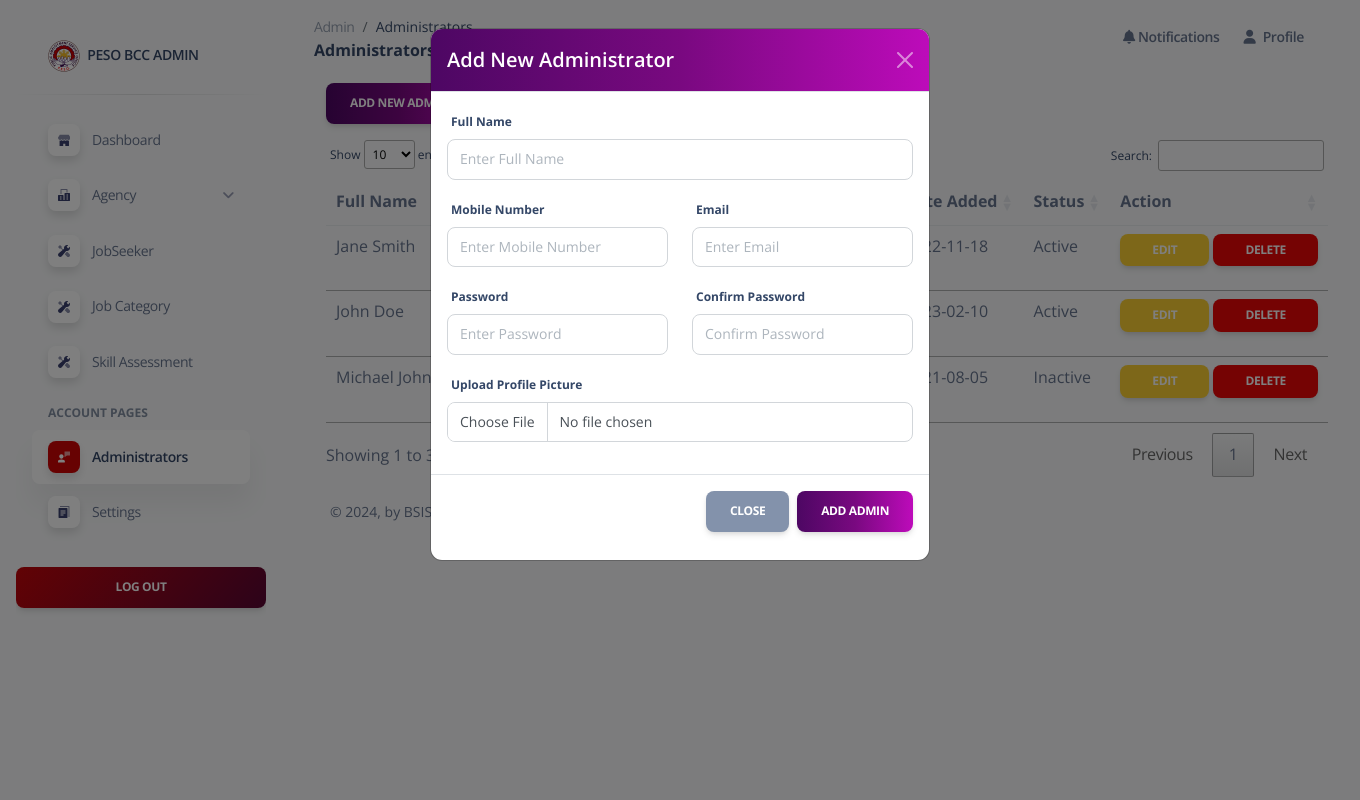
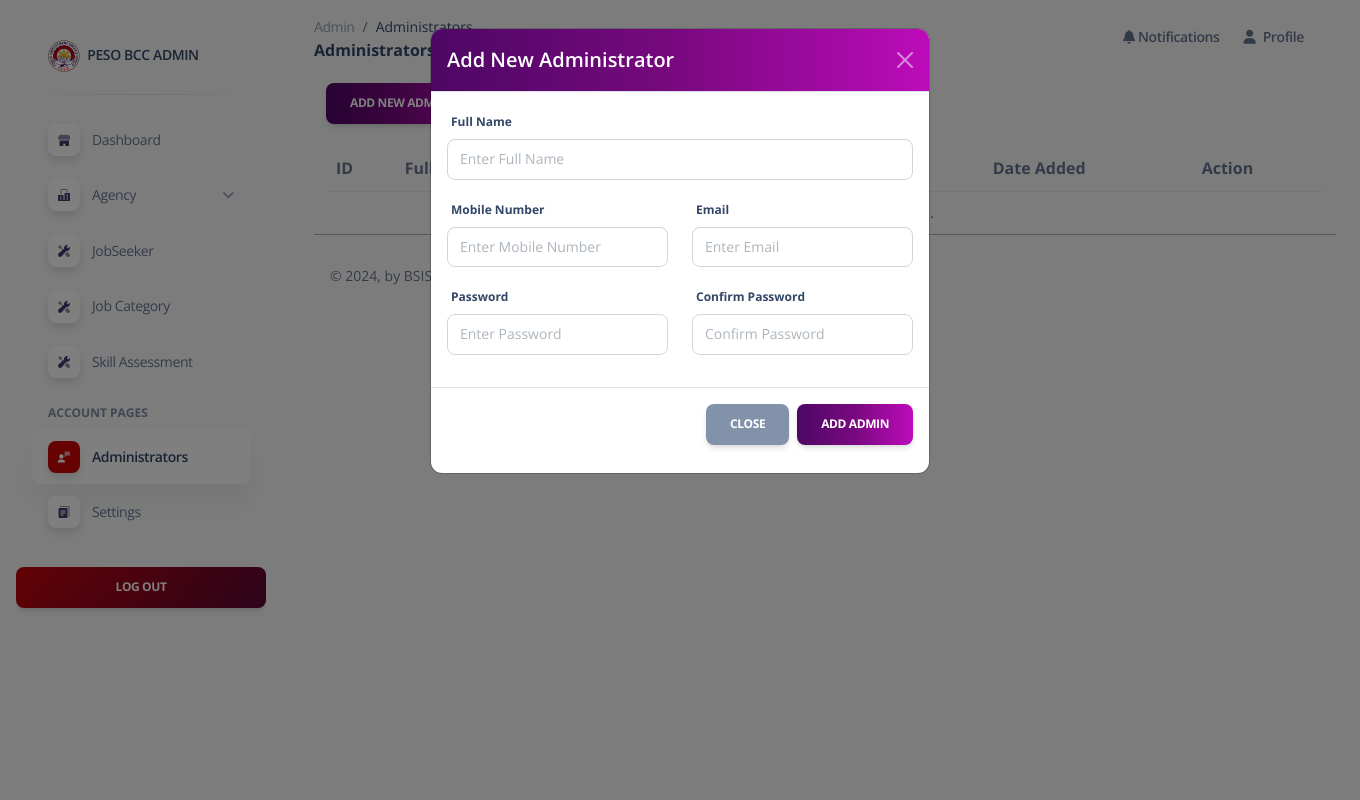
Before and after one commit to Tshmytzn/Jobportal_capstone, a Laravel app: page /Admin/Administrators in a window 1360 px wide, after a click on "ADD NEW ADMIN". Run offline with Laravel 12, Linux system fonts and the light colour scheme; the visitor is signed in with stand-in values (Sample User, id 1); data comes from the database, SQL or seed files in the repository; some libraries are stand-ins or nearby versions.

Commit message:
added backend for displaying admin accounts and create admin

```diff
--- a/app/Http/Controllers/AdminController.php
+++ b/app/Http/Controllers/AdminController.php
@@ -20,6 +20,42 @@
 
         return view('Admin.Settings', compact('admin'));
     }
+
+    public function showAllAdmins()
+    {
+        $user_id = session('user_id');
+
+        $admins = Admins::where('id', '!=', $user_id)->get();
+
+        return view('Admin.admins', compact('admins'));
+    }
+
+    public function createAdmin(Request $request)
+    {
+        try {
+
+            $validatedData = $request->validate([
+                'name' => 'required|string|max:255',
+                'contact_number' => 'required|string|max:20',
+                'email' => 'required|email|unique:admins,admin_email',
+                'password' => 'required|string|min:8|confirmed',
+            ]);
+
+
+            $admin = new Admins();
+            $admin->admin_name = $validatedData['name'];
+            $admin->admin_mobile = $validatedData['contact_number'];
+            $admin->admin_email = $validatedData['email'];
+            $admin->admin_password = bcrypt($validatedData['password']);
+            $admin->admin_profile = null;
+            $admin->save();
+
+            return response()->json(['success' => true, 'message' => 'Admin created successfully']);
+        } catch (\Exception $e) {
+            return response()->json(['success' => false, 'error' => $e->getMessage()], 500);
+        }
+    }
+
 
     public function UpdateAdmin(Request $request)
     {
--- a/resources/views/Admin/admins.blade.php
+++ b/resources/views/Admin/admins.blade.php
@@ -22,48 +22,34 @@
                         <table id="example" class="table table-hover" style="width:100%">
                         <thead>
                             <tr>
+                                <th>ID</th>
                                 <th>Full Name</th>
                                 <th>Email</th>
                                 <th>Contact Number</th>
                                 <th>Date Added</th>
-                            <th>Status</th>
                                 <th>Action</th>
                             </tr>
                         </thead>
                         <tbody>
+                            @if($admins->isEmpty())
                             <tr>
-                            <td>John Doe</td>
-                            <td>john.doe@example.com</td>
-                            <td>0917-123-4567</td>
-                            <td>2023-02-10</td>
-                            <td>Active</td>
+                                <td colspan="6" class="text-center">No admin accounts available.</td>
+                            </tr>
+                        @else
+                            @foreach ($admins as $admin)
+                                <tr>
+                                    <td>{{$admin->id}}</td>
+                                    <td>{{$admin->admin_name}}</td>
+                                    <td>{{$admin->admin_email}}</td>
+                                    <td>{{$admin->admin_mobile}}</td>
+                                    <td>{{$admin->created_at}}</td>
                                     <td>
                                         <button class="btn btn-sm btn-warning">Edit</button>
                                         <button class="btn btn-sm btn-danger">Delete</button>
                                     </td>
                                 </tr>
-                        <tr>
-                            <td>Jane Smith</td>
-                            <td>jane.smith@example.com</td>
-                            <td>0918-234-5678</td>
-                            <td>2022-11-18</td>
-                            <td>Active</td>
-                            <td>
-                                <button class="btn btn-sm btn-warning">Edit</button>
-                                <button class="btn btn-sm btn-danger">Delete</button>
-                            </td>
-                        </tr>
-                        <tr>
-                            <td>Michael Johnson</td>
-                            <td>michael.johnson@example.com</td>
-                            <td>0920-345-6789</td>
-                            <td>2021-08-05</td>
-                            <td>Inactive</td>
-                            <td>
-                                <button class="btn btn-sm btn-warning">Edit</button>
-                                <button class="btn btn-sm btn-danger">Delete</button>
-                            </td>
-                        </tr>
+                            @endforeach
+                        @endif
                         </tbody>
                     </table>
 
@@ -72,6 +58,112 @@
             </div>
         </main>
         @include('Admin.components.scripts')
+
+        <script>
+            $(document).ready(function() {
+
+                // Real-time validation for the name field (letters and spaces only)
+                $('#adminFullName').on('input', function() {
+                    const nameValue = $(this).val();
+                    const validName = /^[a-zA-Z\s]*$/;
+                    if (!validName.test(nameValue)) {
+                        alert('Name can only contain letters and spaces.');
+                        $(this).val(nameValue.replace(/[^a-zA-Z\s]/g, ''));
+                    }
+                });
+
+                // Real-time validation for the mobile number (digits only, max length 10)
+                $('#adminMobile').on('input', function() {
+                    const mobileValue = $(this).val();
+                    const validNumber = /^[0-9]*$/;
+                    if (!validNumber.test(mobileValue) || mobileValue.length > 9) {
+                        alert('Mobile number can only contain digits and must be 9 digits long.');
+                        $(this).val(mobileValue.replace(/[^0-9]/g, '').slice(0, 10));
+                    }
+                });
+
+                // Real-time validation for email format
+                $('#adminEmail').on('blur', function() {
+                    const emailValue = $(this).val();
+                    const validEmail = /^[a-zA-Z0-9._%+-]+@[a-zA-Z0-9.-]+\.[a-zA-Z]{2,}$/;
+
+                    if (!validEmail.test(emailValue)) {
+                        alert('Please enter a valid email address.');
+                        $(this).val(''); // Optionally clear the field if the email is invalid
+                    }
+                });
+
+                // Real-time validation for password match
+                $('#adminConfirmPassword').on('input', function() {
+                    const password = $('#adminPassword').val();
+                    const confirmPassword = $(this).val();
+                    if (password !== confirmPassword) {
+                        this.setCustomValidity('Passwords do not match');
+                    } else {
+                        this.setCustomValidity('');
+                    }
+                });
+
+                // Handle form submission
+                $('#submitAdminForm').on('click', function(event) {
+                    event.preventDefault();
+
+                    const formData = {
+                        name: $('#adminFullName').val(),
+                        contact_number: $('#adminMobile').val(),
+                        email: $('#adminEmail').val(),
+                        password: $('#adminPassword').val(),
+                        password_confirmation: $('#adminConfirmPassword').val()
+                    };
+
+                    // Check if passwords match before submission
+                    if (formData.password !== formData.password_confirmation) {
+                        alert('Passwords do not match!');
+                        return;
+                    }
+
+                    // Submit the form via fetch
+                    fetch('{{ route('createAdmin') }}', {
+                        method: 'POST',
+                        headers: {
+                            'Content-Type': 'application/json',
+                            'X-CSRF-TOKEN': $('input[name="_token"]').val()
+                        },
+                        body: JSON.stringify(formData)
+                    })
+                    .then(response => {
+                        const contentType = response.headers.get("content-type");
+                        if (contentType && contentType.includes("application/json")) {
+                            return response.json();
+                        } else {
+                            return response.text().then(text => { throw new Error(text); });
+                        }
+                    })
+                    .then(data => {
+                        if (data.success) {
+                            alert('Admin created successfully.');
+
+                            // Clear the form fields
+                            $('#adminForm')[0].reset();
+
+                            // Close the modal
+                            const modal = new bootstrap.Modal(document.getElementById('addNewAdminModal'));
+                            modal.hide();
+
+                            // Optionally, refresh the page or update the table of admins
+                            location.reload();
+                        } else {
+                            alert('Error creating admin: ' + data.error);
+                        }
+                    })
+                    .catch((error) => {
+                        console.error('Error:', error);
+                        alert('An error occurred: ' + error.message);
+                    });
+                });
+            });
+        </script>
+
     </body>
 
     </html>
--- a/resources/views/Admin/components/modals.blade.php
+++ b/resources/views/Admin/components/modals.blade.php
@@ -1,4 +1,5 @@
 <!-- Update Profile Picture Modal -->
+
 <div class="modal fade" id="UpdateProfilePic" tabindex="-1" aria-labelledby="UpdateProfilePicLabel" aria-hidden="true">
     <div class="modal-dialog">
         <div class="modal-content">
@@ -61,23 +62,27 @@
                 <button type="button" class="btn-close" data-bs-dismiss="modal" aria-label="Close"></button>
             </div>
             <div class="modal-body">
+                <!-- Form Start -->
+                <form id="adminForm" action="{{ route('createAdmin') }}" method="POST">
+                    @csrf <!-- CSRF protection token -->
+
                     <!-- Full Name Input -->
                     <div class="mb-3">
                         <label for="adminFullName" class="form-label"><strong>Full Name</strong></label>
-                    <input type="text" class="form-control" id="adminFullName" placeholder="Enter Full Name">
+                        <input type="text" class="form-control" id="adminFullName" name="name" placeholder="Enter Full Name" required>
                     </div>
 
                     <div class="row">
                         <!-- Mobile Number Input -->
                         <div class="col-6 mb-3">
                             <label for="adminMobile" class="form-label"><strong>Mobile Number</strong></label>
-                        <input type="text" class="form-control" id="adminMobile" placeholder="Enter Mobile Number">
+                            <input type="tel" class="form-control" id="adminMobile" name="contact_number" placeholder="Enter Mobile Number" required>
                         </div>
 
                         <!-- Email Input -->
                         <div class="col-6 mb-3">
                             <label for="adminEmail" class="form-label"><strong>Email</strong></label>
-                        <input type="email" class="form-control" id="adminEmail" placeholder="Enter Email">
+                            <input type="email" class="form-control" id="adminEmail" name="email" placeholder="Enter Email" required>
                         </div>
                     </div>
 
@@ -85,29 +90,22 @@
                         <!-- Password Input -->
                         <div class="col-6 mb-3">
                             <label for="adminPassword" class="form-label"><strong>Password</strong></label>
-                        <input type="password" class="form-control" id="adminPassword" placeholder="Enter Password">
+                            <input type="password" class="form-control" id="adminPassword" name="password" placeholder="Enter Password" required>
                         </div>
 
                         <!-- Confirm Password Input -->
                         <div class="col-6 mb-3">
                             <label for="adminConfirmPassword" class="form-label"><strong>Confirm Password</strong></label>
-                        <input type="password" class="form-control" id="adminConfirmPassword"
-                            placeholder="Confirm Password">
+                            <input type="password" class="form-control" id="adminConfirmPassword" name="password_confirmation" placeholder="Confirm Password" required>
                         </div>
-                </div>
-
-                <!-- Profile Picture Upload -->
-                <div class="mb-3">
-                    <label for="adminProfilePicture" class="form-label"><strong>Upload Profile
-                            Picture</strong></label>
-                    <input type="file" class="form-control" id="adminProfilePicture">
                     </div>
             </div>
 
             <div class="modal-footer">
                 <button type="button" class="btn btn-secondary" data-bs-dismiss="modal">Close</button>
-                <button type="button" class="btn bgp-gradient">Add Admin</button>
+                <button type="button" class="btn bgp-gradient" id="submitAdminForm">Add Admin</button>
             </div>
+            </form>
         </div>
     </div>
 </div>
--- a/routes/web.php
+++ b/routes/web.php
@@ -25,7 +25,8 @@
 Route::post('/Admin/UpdatePassword', [AdminController::class, 'UpdateAdminPassword'])->name('UpdateAdminPassword');
 Route::post('/Admin/ProfilePic', [AdminController::class, 'UpdateAdminProfilePic'])->name('UpdateAdminProfilePic');
 Route::get('/Admin/JobCategory', function () { return view('Admin.jobcategory'); })->name('jobcategory');
-
+Route::get('/Admin/Administrators', [AdminController::class, 'showAllAdmins'])->name('administrators');
+Route::post('/Admin/Create', [AdminController::class, 'createAdmin'])->name('createAdmin');
 });
 
 Route::post('/LoginAdmin', [AuthController::class, 'LoginAdmin'])->name('LoginAdmin');
```
Lines whose indentation alone changed are shown as unchanged.
